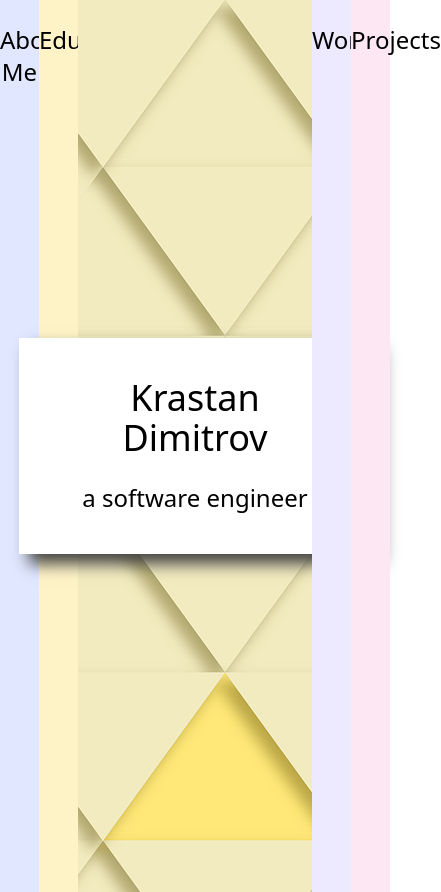
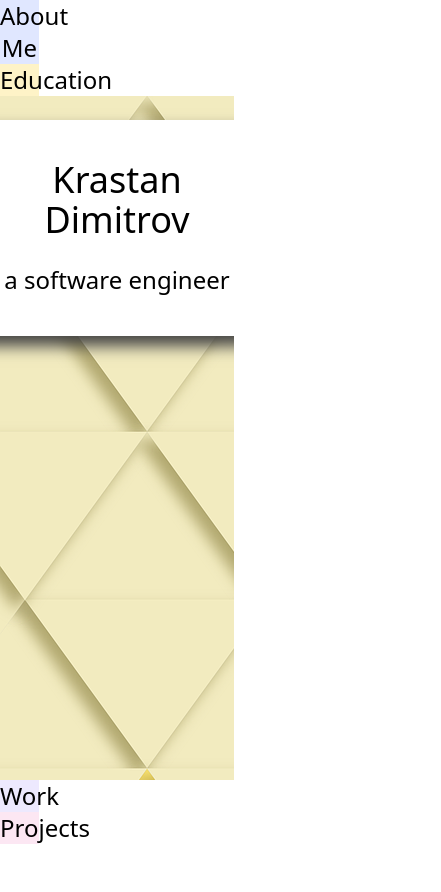
Before and after one commit to KrastanD/Personal-Website, a React (Create React App) app: page / in a window 390 px wide. Shown: the whole page, 441 px wide, since content can reach past the window. After the commit the page ends 844 px from the top, so only its background shows below. Built offline with nearby package versions, Linux system fonts and the light colour scheme.

Commit message:
Make the website responsive
Create horizontal view when viewed on mobile
Decrease column count when viewed on mobile
Decrease text size of titles when viewed on small desktop
Changed age to be calculated instead of static

```diff
--- a/src/App.tsx
+++ b/src/App.tsx
@@ -24,7 +24,7 @@ function App() {
   };
 
   return (
-    <div className="flex flex-row min-h-screen font-sans">
+    <div className="flex flex-col h-screen md:flex-row md:min-h-screen font-sans">
       <Column
         title={Columns.About_Me}
         selected={selected}
--- a/src/components/AboutMe.tsx
+++ b/src/components/AboutMe.tsx
@@ -1,7 +1,10 @@
 import photoAtUIUC from "../assets/photoAtUIUC.jpg";
 import resume from "../assets/Krastanresume-1220.pdf";
+import { milisecondsToYears } from "../utls";
 
 const AboutMe = () => {
+  const bday = new Date("April 9, 1998");
+  const age = milisecondsToYears(new Date().getTime() - bday.getTime());
   return (
     <div className="grid grid-cols-1 xl:grid-cols-2 gap-6">
       <p>
@@ -10,7 +13,7 @@ const AboutMe = () => {
         <br />
         <br />
         <strong>Age: </strong>
-        22 years old <br />
+        {age} years old <br />
         <br />
         <strong>Hobbies: </strong>
         running, reading, longboarding, hiking, coding <br />
--- a/src/components/Column.tsx
+++ b/src/components/Column.tsx
@@ -6,9 +6,11 @@ interface ColumnProps {
   title: Columns;
   handleClick: (columnName: Columns) => void;
 }
-const smallWidth = "w-1/10";
-const largeWidth = "w-3/5";
-
+const md = window.screen.width >= 768;
+const smallWidth = `${md ? "w-1/10" : "h-1/20"}`;
+const largeWidth = `${
+  md ? "w-3/5" : "h-4/5"
+} md:overflow-y-hidden md:h-auto overflow-y-scroll`;
 export const Column = (props: ColumnProps): React.ReactElement => {
   const { selected, handleClick, title } = props;
 
--- a/src/components/ColumnBoiler.tsx
+++ b/src/components/ColumnBoiler.tsx
@@ -25,7 +25,9 @@ export const ColumnBoiler = (props: ColumnBoilerProps) => {
           {children}
         </div>
       ) : (
-        <p className="text-2xl text-center pt-6">{column}</p>
+        <p className="text-2xl md:text-xl lg:text-2xl text-center md:pt-6">
+          {column}
+        </p>
       )}
     </div>
   );
--- a/src/components/Projects.tsx
+++ b/src/components/Projects.tsx
@@ -8,7 +8,7 @@ import ProjectFigure from "./ProjectFigure";
 
 const Projects = () => {
   return (
-    <div className="grid grid-cols-2 xl:grid-cols-3">
+    <div className="grid grid-cols-1 md:grid-cols-2 xl:grid-cols-3">
       <ProjectFigure
         image={finesseNationImg}
         title={"Finesse Nation"}
--- a/src/components/Title.tsx
+++ b/src/components/Title.tsx
@@ -1,7 +1,7 @@
 const Title = () => {
   return (
     <div className="flex justify-center">
-      <div className="flex-col text-center justify-center h-screen inline-flex">
+      <div className="flex-col text-center md:justify-center h-screen inline-flex">
         <div
           style={{ boxShadow: "10px 10px 15px #444" }}
           className="bg-white p-10"
--- a/src/components/Work.tsx
+++ b/src/components/Work.tsx
@@ -1,6 +1,6 @@
 const Work = () => {
   return (
-    <div className="grid grid-cols-2 gap-6">
+    <div className="grid grid-cols-1 md:grid-cols-2 gap-6">
       <p>
         <strong>Fubo Gaming</strong>
         <br />
--- /dev/null
+++ b/src/utls.tsx
@@ -0,0 +1,3 @@
+export const milisecondsToYears = (ms: number): number => {
+  return Math.floor(ms / 1000 / 60 / 60 / 24 / 365);
+};
--- a/tailwind.config.js
+++ b/tailwind.config.js
@@ -9,6 +9,10 @@ module.exports = {
       backgroundImage: {
         homeImg: "url(assets/background_flipped_cropped.png)",
       },
+      height: {
+        "1/10": "10%",
+        "1/20": "5%",
+      },
     },
   },
   variants: {
```
